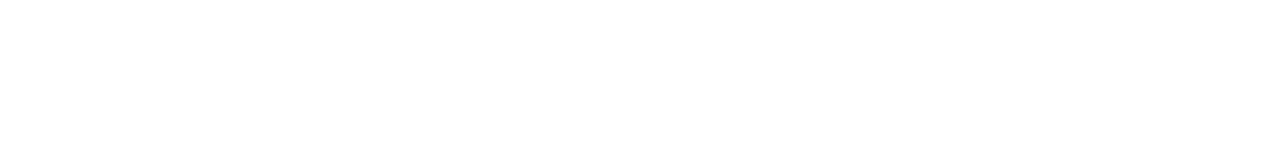
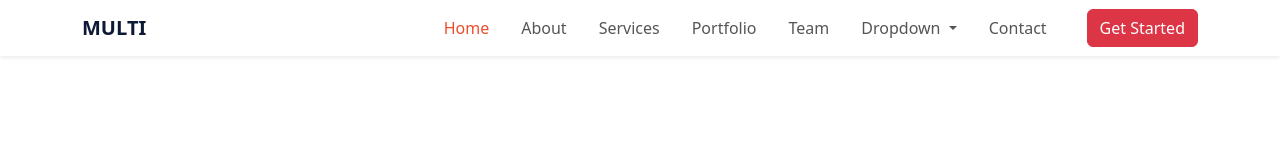
Before and after one commit to shahriaarrr/multi-template, a plain HTML site: page index.html in a window 1280 px wide. Drawn offline with nearby package versions, Linux system fonts and the light colour scheme.

Commit message:
add navbar

```diff
--- a/index.html
+++ b/index.html
@@ -12,7 +12,49 @@
 <body>
 
     <section id="navbar">
-
+        <nav class="navbar navbar-expand-lg navbar-light bg-white fixed-top shadow-sm">
+            <div class="container">
+              <a class="navbar-brand" href="#">MULTI</a>
+              <button
+                class="navbar-toggler"
+                type="button"
+                data-bs-toggle="collapse"
+                data-bs-target="#mainNav"
+                aria-controls="mainNav"
+                aria-expanded="false"
+                aria-label="Toggle navigation"
+              >
+                <span class="navbar-toggler-icon"></span>
+              </button>
+              <div class="collapse navbar-collapse" id="mainNav">
+                <ul class="navbar-nav ms-auto mb-2 mb-lg-0">
+                  <li class="nav-item"><a class="nav-link active" href="#">Home</a></li>
+                  <li class="nav-item"><a class="nav-link" href="#about">About</a></li>
+                  <li class="nav-item"><a class="nav-link" href="#">Services</a></li>
+                  <li class="nav-item"><a class="nav-link" href="#">Portfolio</a></li>
+                  <li class="nav-item"><a class="nav-link" href="#">Team</a></li>
+                  <li class="nav-item dropdown">
+                    <a
+                      class="nav-link dropdown-toggle"
+                      href="#"
+                      id="navbarDropdown"
+                      role="button"
+                      data-bs-toggle="dropdown"
+                      aria-expanded="false"
+                    >
+                      Dropdown
+                    </a>
+                    <ul class="dropdown-menu" aria-labelledby="navbarDropdown">
+                      <li><a class="dropdown-item" href="#">Action</a></li>
+                      <li><a class="dropdown-item" href="#">Another action</a></li>
+                    </ul>
+                  </li>
+                  <li class="nav-item"><a class="nav-link" href="#">Contact</a></li>
+                </ul>
+                <a href="#" class="btn btn-danger ms-lg-3">Get Started</a>
+              </div>
+            </div>
+          </nav>
     </section>
 
     <section id="imageSlider">
--- a/style.css
+++ b/style.css
@@ -0,0 +1,15 @@
+#navbar .navbar-brand {
+    font-weight: bold;
+    color: #0d1a35;
+}
+
+#navbar .nav-link {
+    color: #555;
+    margin-right: 1rem;
+}
+
+#navbar .nav-link.active,
+
+#navbar .nav-link:hover {
+    color: #ee4d2d;
+}
```
